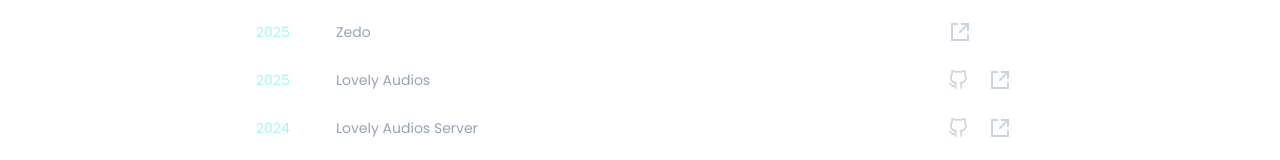
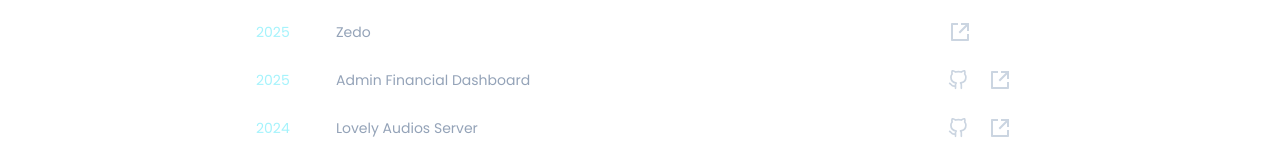
Before and after one commit to itsoluwatobby/oluwatobi-akinola, a React (Vite) app: page /projects in a window 1280 px wide. Shown: the part 292-452 px from the top of the page. Built offline with nearby package versions, Linux system fonts and the light colour scheme.

Commit message:
made a little edit

```diff
--- a/src/components/dashboard/MoreProjects.tsx
+++ b/src/components/dashboard/MoreProjects.tsx
@@ -3,6 +3,7 @@ import { useEffect, useState } from 'react';
 import { Colors } from '../../utils/colors';
 import data from "../../data/data.json";
 import MoreProjectCard from "../MoreProjectCard";
+import { LiaLinkSolid } from "react-icons/lia";
 
 export default function MoreProjects() {
   const [count, setCount] = useState(6);
@@ -17,7 +18,7 @@ export default function MoreProjects() {
     <section className="w-full flex flex-col items-center gap-8">
       <div className="flex flex-col items-center gap-3">
         <h2 className='text-center font-mono text-xl text-gray-300'>Other Interesting Projects/Articles</h2>
-        <Link to='/projects' className='text-xs text-cyan-100 tracking-widest hover:underline underline-offset-2'>peek in repo</Link>
+        <Link to='/projects' className='text-[13px] text-cyan-100 flex items-center tracking-widest hover:underline underline-offset-2'>peek in repo <LiaLinkSolid className="size-7" /> </Link>
       </div>
 
       <div className="grid grid-cols-1 sm:grid-cols-2 lg:grid-cols-3 pl-3 gap-4 duration-300 transition-transform">
--- a/src/data/data.json
+++ b/src/data/data.json
@@ -73,15 +73,15 @@
     },
     {
       "id": 3,
-      "link": "http://lovely-audios.onrender.com",
-      "repoLink": "https://github.com/itsoluwatobby/gracie-reads",
-      "thumbnail": "lovely-audio.png",
-      "mobileThumbnail": "lovely-audio-mobile.png",
-      "name": "Lovely Audios",
-      "description": "Listen to your audio books at your conveinence, with lovely audios you can listen to your favorite audio books on the go, at home, in the office or anywhere you find yourself.",
-      "tools": ["react", "tailwindcss", "cloudinary"],
+      "link": "https://coreinfra-oluwatobi.onrender.com/",
+      "repoLink": "https://github.com/itsoluwatobby/coreInfra-take-home",
+      "thumbnail": "core-infra.png",
+      "mobileThumbnail": "core-infra-mobile.png",
+      "name": "Admin financial dashboard",
+      "description": "An admin dashboard for managing and monitoring users financials information",
+      "tools": ["react", "tailwindcss", "recharts"],
       "tag": "Featured Project",
-      "role": "fullstack",
+      "role": "frontend",
       "year": "2025",
       "display": true,
       "duration":"Dec 2024 - Feb 2025"
@@ -173,7 +173,7 @@
       "name": "Find My Campus",
       "description": "Application server that powers the Find my campus fellowship application. It handles user authentication, fellowship creation, fellowship reading, fellowship updating and fellowship deletion.",
       "tools": ["nodejs", "expressjs", "mongodb", "graphql", "javascript"],
-      "role": "frontend",
+      "role": "backend",
       "year": "2024",
       "display": true
     },
```
